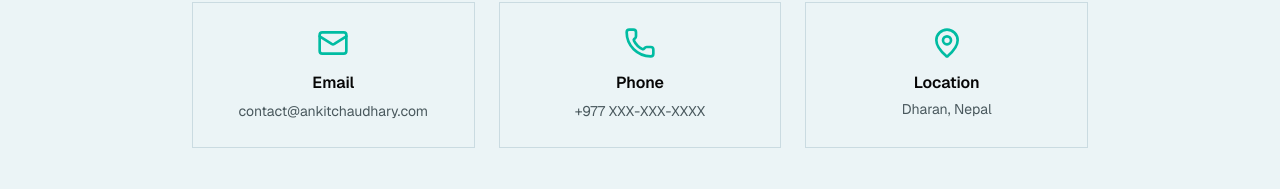
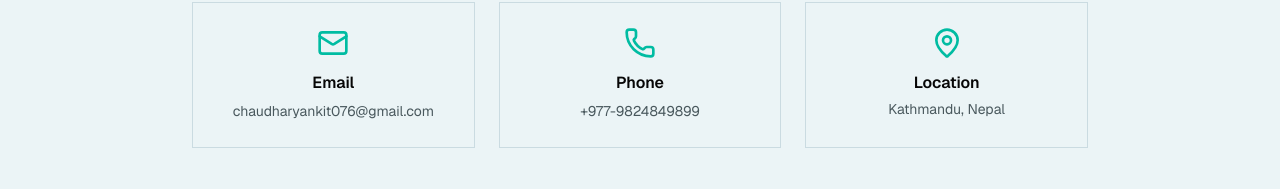
Before and after one commit to chaudharyankit076/My-Portfolio, a Next.js app: page / in a window 1280 px wide. Shown: the part 4446-4635 px from the top of the page. Built offline with nearby package versions, Linux system fonts and the light colour scheme.

Commit message:
Update contact-section.tsx

```diff
--- a/components/contact-section.tsx
+++ b/components/contact-section.tsx
@@ -30,10 +30,10 @@ export function ContactSection() {
             <Mail className="w-8 h-8 text-primary mx-auto mb-3" />
             <h3 className="font-semibold mb-1">Email</h3>
             <a
-              href="mailto:contact@ankitchaudhary.com"
+              href="mailto:chaudharyankit076@gmail.com"
               className="text-sm text-muted-foreground hover:text-primary transition-colors"
             >
-              contact@ankitchaudhary.com
+              chaudharyankit076@gmail.com
             </a>
           </div>
 
@@ -41,23 +41,23 @@ export function ContactSection() {
             <Phone className="w-8 h-8 text-primary mx-auto mb-3" />
             <h3 className="font-semibold mb-1">Phone</h3>
             <a
-              href="tel:+977XXXXXXXXXX"
+              href="tel:+977-9824849899"
               className="text-sm text-muted-foreground hover:text-primary transition-colors"
             >
-              +977 XXX-XXX-XXXX
+              +977-9824849899
             </a>
           </div>
 
           <div className="border border-border p-6 hover:border-primary transition-colors">
             <MapPin className="w-8 h-8 text-primary mx-auto mb-3" />
             <h3 className="font-semibold mb-1">Location</h3>
-            <p className="text-sm text-muted-foreground">Dharan, Nepal</p>
+            <p className="text-sm text-muted-foreground">Kathmandu, Nepal</p>
           </div>
         </div>
 
         <div className="flex items-center justify-center gap-6">
           <a
-            href="mailto:contact@ankitchaudhary.com"
+            href="mailto:chaudharyankit076@gmail.com"
             className="inline-flex items-center gap-2 bg-primary text-primary-foreground px-8 py-4 font-medium hover:opacity-90 transition-opacity"
           >
             <Mail className="w-5 h-5" />
@@ -67,7 +67,7 @@ export function ContactSection() {
 
         <div className="flex items-center justify-center gap-4 mt-8">
           <a
-            href="https://github.com"
+            href="https://github.com/chaudharyankit076/"
             target="_blank"
             rel="noopener noreferrer"
             className="p-3 border border-border hover:border-primary hover:text-primary transition-colors"
@@ -76,7 +76,7 @@ export function ContactSection() {
             <Github className="w-5 h-5" />
           </a>
           <a
-            href="https://linkedin.com"
+            href="https://linkedin.com/in/chaudharyankit076/"
             target="_blank"
             rel="noopener noreferrer"
             className="p-3 border border-border hover:border-primary hover:text-primary transition-colors"
```
